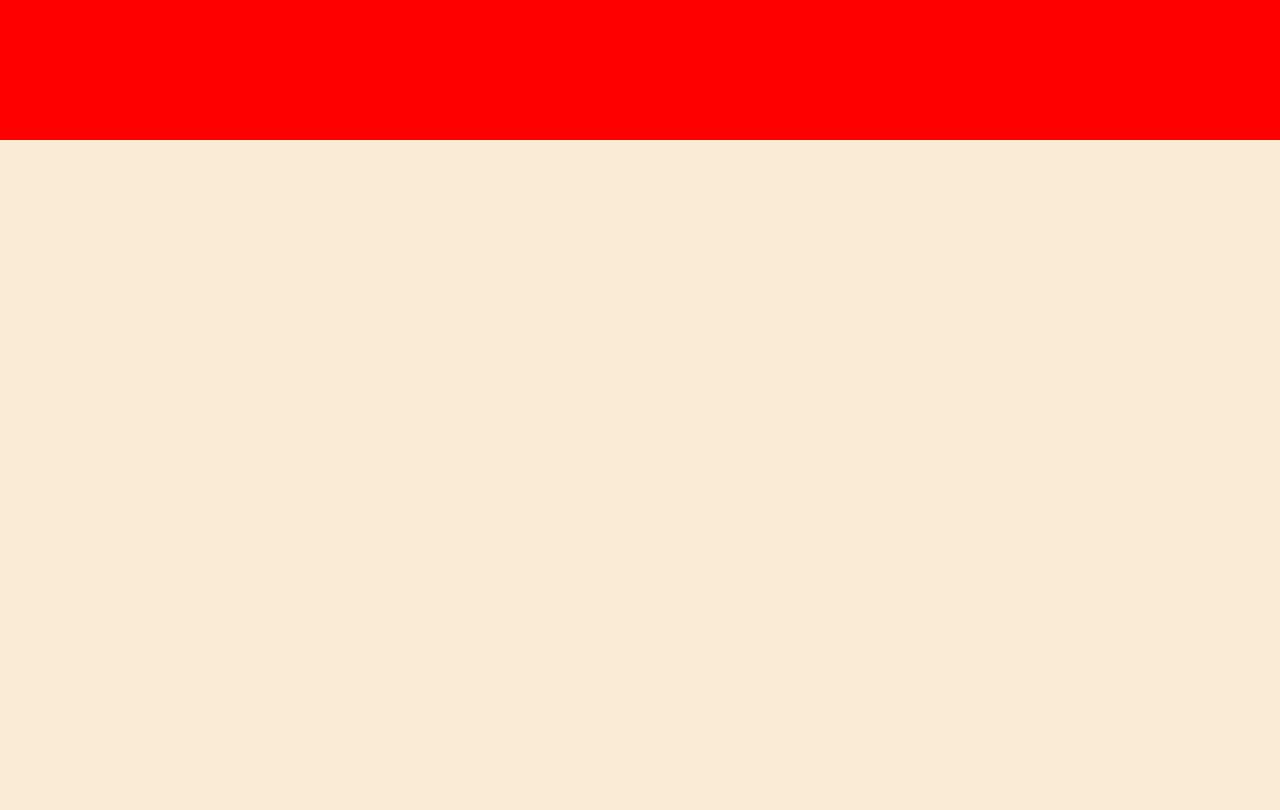
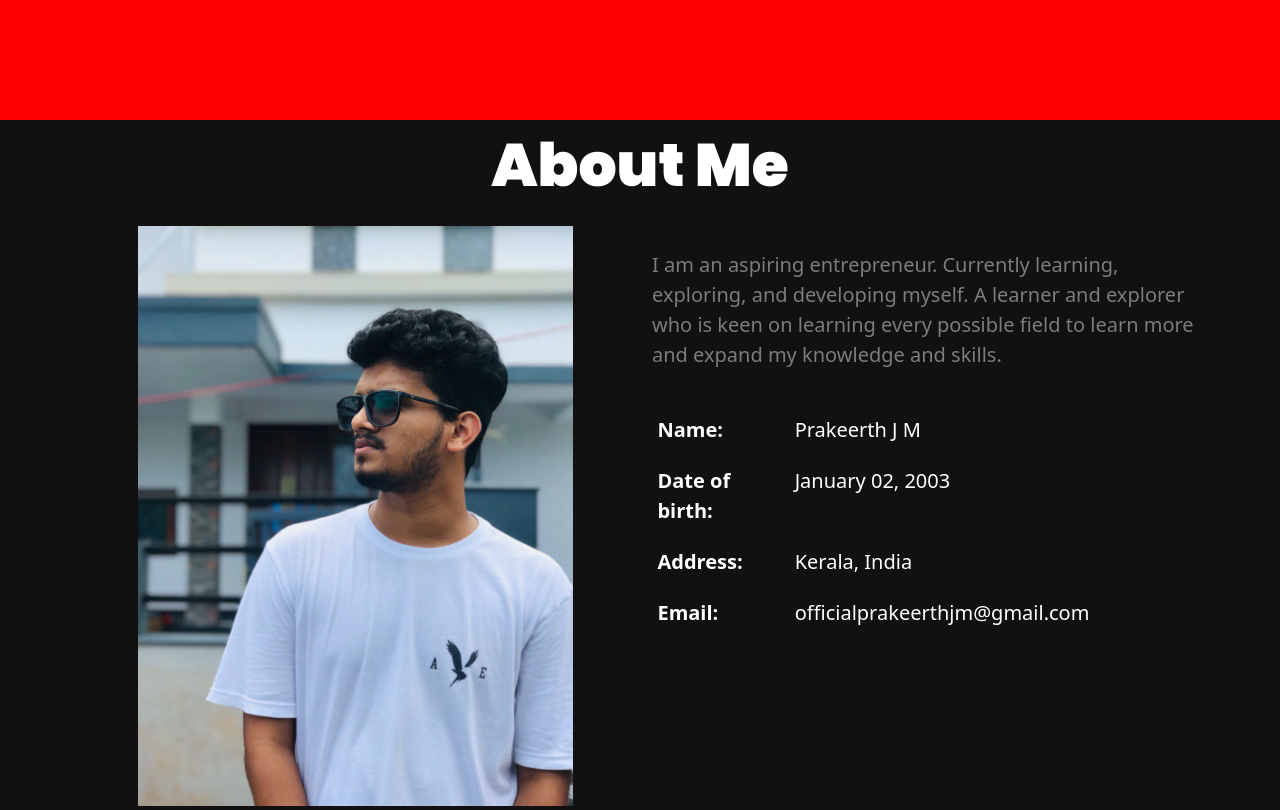
Before and after one commit to KeerthX/myportfolio, a plain HTML site: page index.html in a window 1280 px wide. Shown: the part 680-1490 px from the top of the page. Drawn offline with nearby package versions, Linux system fonts and the light colour scheme.

Commit message:
About section 80% done

```diff
--- a/css/style.css
+++ b/css/style.css
@@ -5,6 +5,12 @@ body {
   height: 100%;
   width: 100%;
   background-color: #181616;
+}
+
+.sec_heading {
+  font-size: 60px;
+  font-weight: 1000;
+  color: white;
 }
 
 section {
@@ -22,3 +28,58 @@ section {
   height: 100%;
   width: 100%;
 }
+
+.aboutme_section {
+  background-color: #121010;
+  height: 100%;
+  width: 100%;
+}
+
+ul {
+  display: inline-block;
+  padding: 0;
+  margin: 0;
+  width: 100%;
+}
+
+li {
+  list-style: none;
+  margin-bottom: 10px;
+}
+
+.about-info {
+  display: inline-block;
+  padding: 0;
+  margin: 0;
+  width: 100%;
+  font-size: 20px;
+}
+
+.about-info span:first-child {
+  font-weight: 600;
+  color: white;
+  width: 300px;
+  padding: 1%;
+}
+
+.about-info span:nth-child(2) {
+  font-weight: 200;
+  color: white;
+  width: 1000px;
+  margin-left: 10px;
+  padding: 1%;
+}
+
+.text p {
+  display: flex;
+  overflow: auto;
+  width: 100%;
+  font-size: 20px;
+  color: #7c7c7c;
+}
+
+@media (max-width: 990px) {
+  .aboutme_section img {
+    display: none;
+  }
+}
--- a/index.html
+++ b/index.html
@@ -4,33 +4,64 @@
 <head>
     <meta charset="UTF-8">
     <meta name="viewport" content="width=device-width, initial-scale=1.0">
-    <link href="https://fonts.googleapis.com/css?family=Poppins:100,200,300,400,500,600,700,800,900|Montserrat" rel="stylesheet">
-    <link rel="stylesheet" href="https://maxcdn.bootstrapcdn.com/bootstrap/3.4.1/css/bootstrap.min.css">
+    <link href="https://fonts.googleapis.com/css?family=Poppins:100,200,300,400,500,600,700,800,900|Montserrat"
+        rel="stylesheet">
+    <link href="https://cdn.jsdelivr.net/npm/bootstrap@5.3.1/dist/css/bootstrap.min.css" rel="stylesheet"
+        integrity="sha384-4bw+/aepP/YC94hEpVNVgiZdgIC5+VKNBQNGCHeKRQN+PtmoHDEXuppvnDJzQIu9" crossorigin="anonymous">
     <link rel="stylesheet" href="css/style.css">
     <link rel="stylesheet" href="css/animation.css">
     <title>Keerth</title>
 </head>
 
 <body>
-    <nav>
-        dsf
-    </nav>
     <section class="landing_section" style="background-color: red;">
-        <div class="col-lg-12" style="background-color: aqua;">
-            <div class="text-left text-yellow-100" style="font-family:Poppins; font-weight:1000 ; font-size: 75px">Hello There
+    </section>
+
+    <section class="aboutme_section">
+        <div class="container">
+            <div class="row">
+                <div class="col-sm-12 text-center sec_heading" style="font-family: Poppins;"> About Me</div>
             </div>
-            <div class="text-left" style="font-family: Poppins; font-weight:500; font-size: 45px; color:white;">
-                I'm <span class="text-purple-600">Prakeerth J M</span>
-            </div>
-            <div class="text-left" style="font-family: Poppins; font-weight:500; font-size: 45px; color:white;">
-                From India
+            <div class="row mt-3">
+                <div class="col-lg-6 text-center">
+                    <img src="images/prakeerthJM.jpg" alt="" style="height: 580px; width: auto;">
+                </div>
+                <div class="col-lg-6">
+                    <div class="mt-4 px-md-0 px-2 text">
+                        <p> I am an aspiring entrepreneur. Currently learning, exploring, and developing myself. A learner
+                            and explorer who is keen on learning every possible field to learn more and expand my
+                            knowledge and skills.</p>
+                    </div>
+
+		            <ul class=" about-info mt-4 px-md-0 px-2">
+		            	<li class="d-flex"><span>Name:</span> <span>Prakeerth J M </span></li>
+                        <li class="d-flex"><span>Date of birth:</span> <span>January 02, 2003</span></li>
+		            	<li class="d-flex"><span>Address:</span> <span>Kerala, India</span></li>
+		            	<li class="d-flex"><span>Email:</span> <span>officialprakeerthjm@gmail.com</span></li>
+		            </ul>
+                </div>
             </div>
         </div>
+
+
+
     </section>
-    <section style="background-color: antiquewhite;">
+    <section class="resume_section" style="background-color: aquamarine;">
+
     </section>
-    <script src="https://ajax.googleapis.com/ajax/libs/jquery/3.6.4/jquery.min.js"></script>
-    <script src="https://maxcdn.bootstrapcdn.com/bootstrap/3.4.1/js/bootstrap.min.js"></script>
+    <section class="services_section" style="background-color: azure;">
+
+    </section>
+    <section class="skills_section" style="background-color: firebrick;">
+
+    </section>
+    <section class="contact_section" style="background-color: darkcyan;">
+
+    </section>
+
+    <script src="https://cdn.jsdelivr.net/npm/bootstrap@5.3.1/dist/js/bootstrap.bundle.min.js"
+        integrity="sha384-HwwvtgBNo3bZJJLYd8oVXjrBZt8cqVSpeBNS5n7C8IVInixGAoxmnlMuBnhbgrkm"
+        crossorigin="anonymous"></script>
     <script src="sandbox.js"></script>
 </body>
 
```
Also changed, not shown: images/prakeerthJM.jpg (added). Lines whose indentation alone changed are shown as unchanged.
